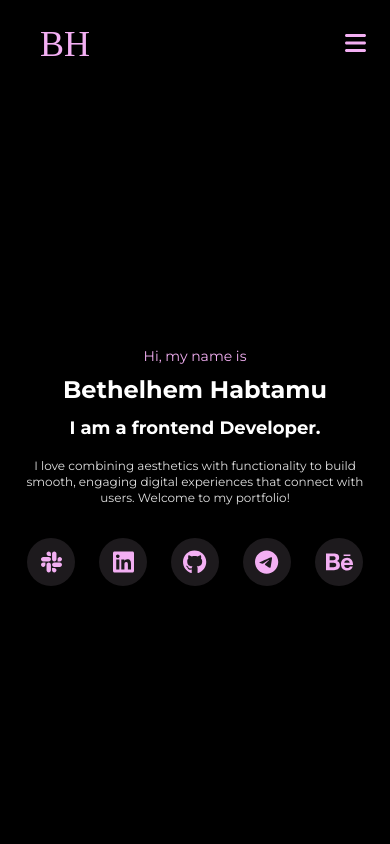
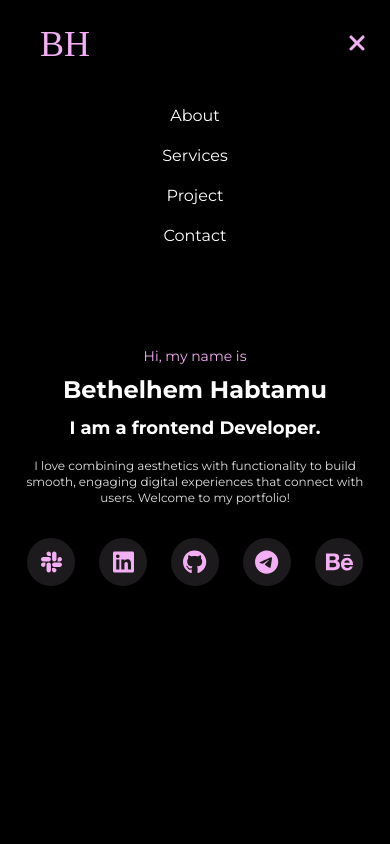
Before and after one commit to bettyhabtesh/my-portfolio, a React (Create React App) app: page / in a window 390 px wide. Both pictures are taken after a click on the element 355 px from the left and 44 px from the top of the page. Shown: the top 844 px of the page. Built offline with nearby package versions, Linux system fonts and the light colour scheme; a web font is replaced by a local one.

Commit message:
Fixed:hamburgermenu

```diff
--- a/src/Components/aboutMe.js
+++ b/src/Components/aboutMe.js
@@ -1,5 +1,5 @@
 import React from "react";
-import illustration from "../Assets/illustration.svg";
+import output from "../Assets/output.png";
 import cvFile from "../Assets/BethelhemHabtamuOfficial.pdf";
 
 const AboutMe = () => {
@@ -16,7 +16,7 @@ const AboutMe = () => {
       {/* Image/Illustration */}
       <div className="flex justify-center md:justify-start mb-5 md:mb-0 md:mr-16">
         <img
-          src={illustration}
+          src={output}
           alt="Illustration"
           className="w-80 h-80 md:w-[450px] md:h-[450px] -ml-5"
         />
--- a/src/Components/heroSection.js
+++ b/src/Components/heroSection.js
@@ -1,9 +1,15 @@
-import React from "react";
+import React, { useState } from "react";
 import { FontAwesomeIcon } from "@fortawesome/react-fontawesome";
 import { faGithub, faLinkedin, faTelegramPlane, faSlack, faBehance } from "@fortawesome/free-brands-svg-icons";
-import { faBars } from "@fortawesome/free-solid-svg-icons";
+import { faBars, faTimes } from "@fortawesome/free-solid-svg-icons";
 
 const HeroSection = () => {
+  const [isOpen, setIsOpen] = useState(false);
+
+  const toggleMenu = () => {
+    setIsOpen(!isOpen);
+  };
+
   return (
     <section id="hero" className="bg-black text-white h-screen flex flex-col justify-between">
       {/* Navbar */}
@@ -28,13 +34,23 @@ const HeroSection = () => {
         </ul>
 
         {/* Hamburger Icon for Mobile & Tablet */}
-        <div className="lg:hidden text-[#F3AFF3] text-2xl cursor-pointer">
-          <FontAwesomeIcon icon={faBars} />
+        <div className="lg:hidden text-[#F3AFF3] text-2xl cursor-pointer" onClick={toggleMenu}>
+          <FontAwesomeIcon icon={isOpen ? faTimes : faBars} />
         </div>
       </nav>
 
+      {/* Mobile Menu */}
+      {isOpen && (
+        <div className="lg:hidden absolute top-20 left-0 w-full bg-black text-white flex flex-col items-center py-6 space-y-4">
+          <a href="#about" className="hover:text-[#F3AFF3] cursor-pointer" onClick={toggleMenu}>About</a>
+          <a href="#services" className="hover:text-[#F3AFF3] cursor-pointer" onClick={toggleMenu}>Services</a>
+          <a href="#projects" className="hover:text-[#F3AFF3] cursor-pointer" onClick={toggleMenu}>Project</a>
+          <a href="#contact" className="hover:text-[#F3AFF3] cursor-pointer" onClick={toggleMenu}>Contact</a>
+        </div>
+      )}
+
       {/* Hero Content */}
-      <div className="flex flex-col justify-center flex-grow p-6 md:p-10 lg:ml-96  lg:p-20 text-center lg:text-left">
+      <div className="flex flex-col justify-center flex-grow p-6 md:p-10 lg:ml-96 lg:p-20 text-center lg:text-left">
         <p className="text-sm md:text-base text-[#F3AFF3] mb-2">Hi, my name is</p>
         <h1 className="text-2xl sm:text-3xl md:text-4xl lg:text-6xl font-bold mb-2">
           Bethelhem Habtamu
@@ -47,35 +63,20 @@ const HeroSection = () => {
         </p>
 
         {/* Social Icons */}
-        <div className="flex justify-center lg:justify-start  space-x-6 mt-8">
-          <a
-            href="https://awura.slack.com/team/U063R5N60US"
-            className="flex items-center justify-center w-12 h-12 rounded-full bg-[#AA99AA]/[0.17] text-[#F3AFF3] text-2xl hover:bg-[#F3AFF3] hover:text-black transition-colors"
-          >
+        <div className="flex justify-center lg:justify-start space-x-6 mt-8">
+          <a href="https://awura.slack.com/team/U063R5N60US" className="flex items-center justify-center w-12 h-12 rounded-full bg-[#AA99AA]/[0.17] text-[#F3AFF3] text-2xl hover:bg-[#F3AFF3] hover:text-black transition-colors">
             <FontAwesomeIcon icon={faSlack} />
           </a>
-          <a
-            href="https://www.linkedin.com/in/bethelhem-habtamu-b9b637261/"
-            className="flex items-center justify-center w-12 h-12 rounded-full bg-[#AA99AA]/[0.17] text-[#F3AFF3] text-2xl hover:bg-[#F3AFF3] hover:text-black transition-colors"
-          >
+          <a href="https://www.linkedin.com/in/bethelhem-habtamu-b9b637261/" className="flex items-center justify-center w-12 h-12 rounded-full bg-[#AA99AA]/[0.17] text-[#F3AFF3] text-2xl hover:bg-[#F3AFF3] hover:text-black transition-colors">
             <FontAwesomeIcon icon={faLinkedin} />
           </a>
-          <a
-            href="https://github.com/bettyhabtesh"
-            className="flex items-center justify-center w-12 h-12 rounded-full bg-[#AA99AA]/[0.17] text-[#F3AFF3] text-2xl hover:bg-[#F3AFF3] hover:text-black transition-colors"
-          >
+          <a href="https://github.com/bettyhabtesh" className="flex items-center justify-center w-12 h-12 rounded-full bg-[#AA99AA]/[0.17] text-[#F3AFF3] text-2xl hover:bg-[#F3AFF3] hover:text-black transition-colors">
             <FontAwesomeIcon icon={faGithub} />
           </a>
-          <a
-            href="https://t.me/betty_habtesh"
-            className="flex items-center justify-center w-12 h-12 rounded-full bg-[#AA99AA]/[0.17] text-[#F3AFF3] text-2xl hover:bg-[#F3AFF3] hover:text-black transition-colors"
-          >
+          <a href="https://t.me/betty_habtesh" className="flex items-center justify-center w-12 h-12 rounded-full bg-[#AA99AA]/[0.17] text-[#F3AFF3] text-2xl hover:bg-[#F3AFF3] hover:text-black transition-colors">
             <FontAwesomeIcon icon={faTelegramPlane} />
           </a>
-          <a
-            href="https://www.behance.net/bethelhhabtamu"
-            className="flex items-center justify-center w-12 h-12 rounded-full bg-[#AA99AA]/[0.17] text-[#F3AFF3] text-2xl hover:bg-[#F3AFF3] hover:text-black transition-colors"
-          >
+          <a href="https://www.behance.net/bethelhhabtamu" className="flex items-center justify-center w-12 h-12 rounded-full bg-[#AA99AA]/[0.17] text-[#F3AFF3] text-2xl hover:bg-[#F3AFF3] hover:text-black transition-colors">
             <FontAwesomeIcon icon={faBehance} />
           </a>
         </div>
```
Also changed, not shown: src/Assets/illustration.jpg (added), src/Assets/output.png (added).
